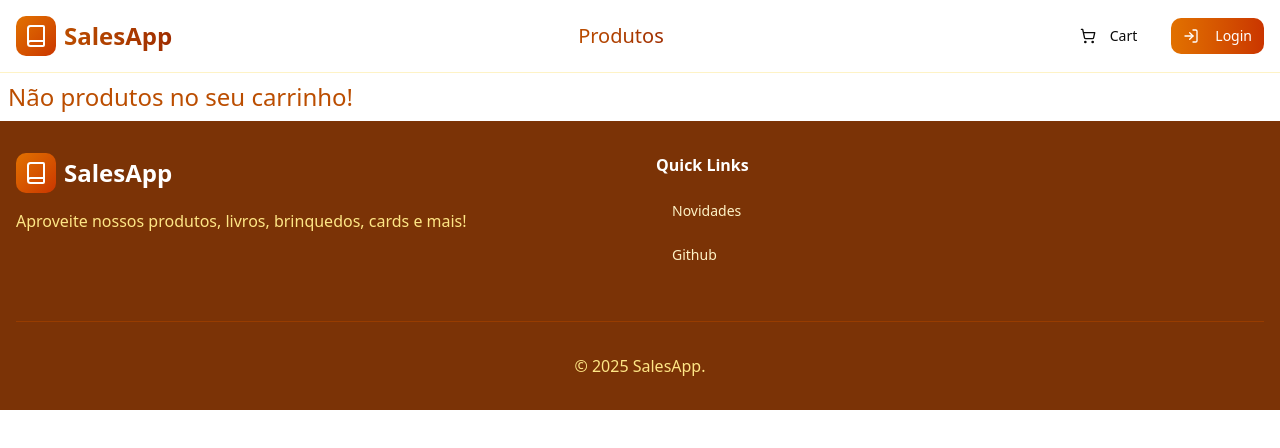
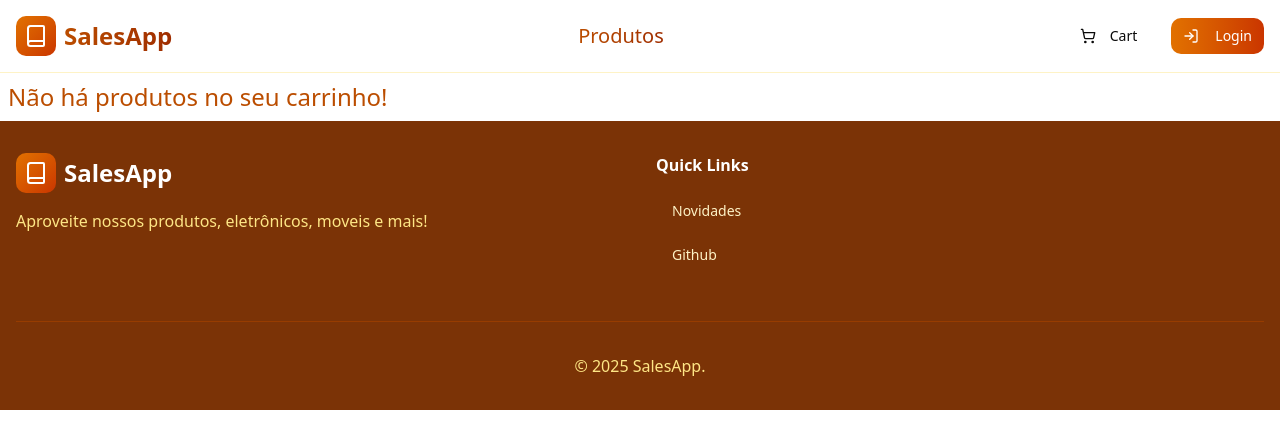
Before and after one commit to odairbr/sales-app, a Next.js app: page /carrinho in a window 1280 px wide. Shown: the top 448 px of the page. Built offline with nearby package versions, Linux system fonts and the light colour scheme.

Commit message:
ProjetoFinal+Rosa

```diff
--- a/src/app/carrinho/page.tsx
+++ b/src/app/carrinho/page.tsx
@@ -11,7 +11,7 @@ const CartPage = () => {
       <div className="text-0xl text-amber-700">
         <div className="container space-x-2 p-2">
           <div className="text-2xl">
-            Não produtos no seu carrinho!
+            Não há produtos no seu carrinho!
           </div>
         </div>
       </div>
--- a/src/components/Footer.tsx
+++ b/src/components/Footer.tsx
@@ -16,7 +16,7 @@ const Footer = () => {
               <span className="text-2xl font-bold text-white">SalesApp</span>
             </div>
             <p className="text-amber-200">
-              Aproveite nossos produtos, livros, brinquedos, cards e mais!
+              Aproveite nossos produtos, eletrônicos, moveis e mais!
             </p>
           </div>
 
```
